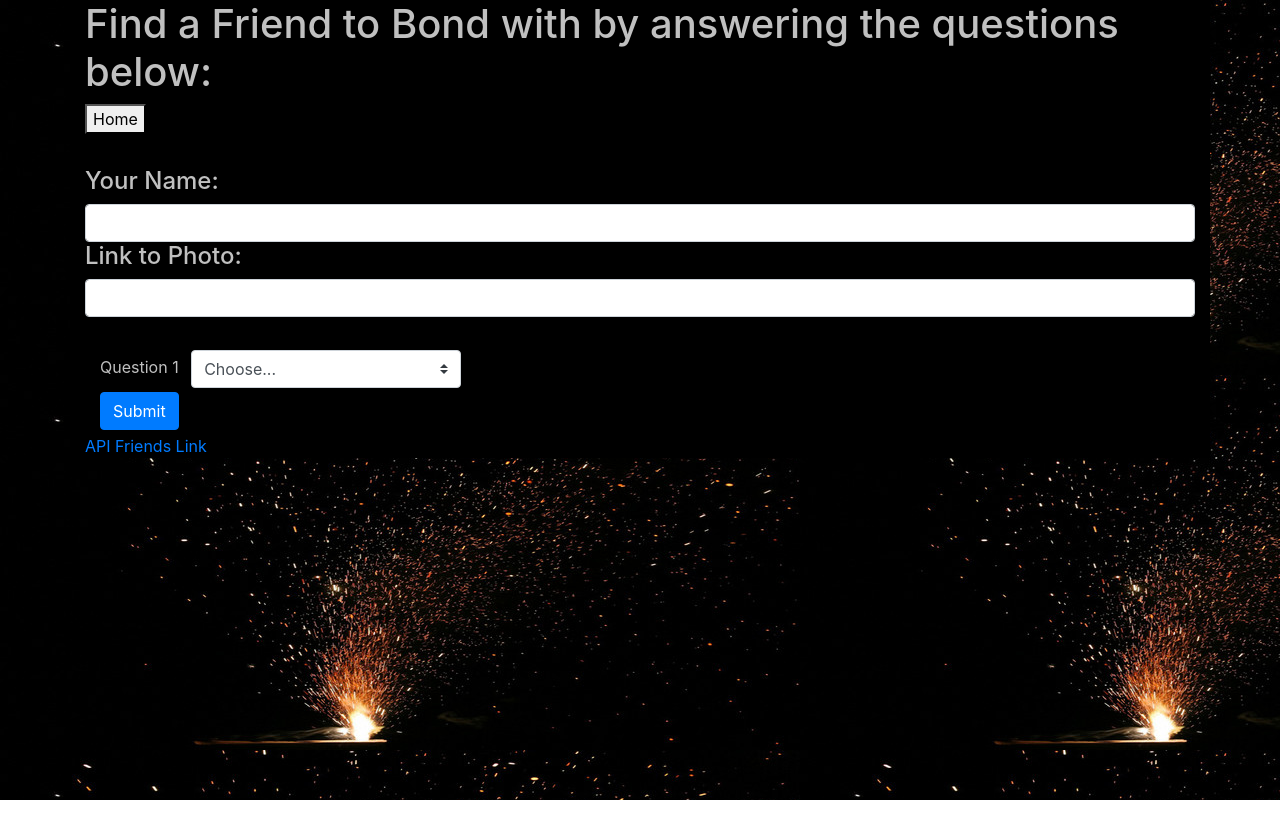
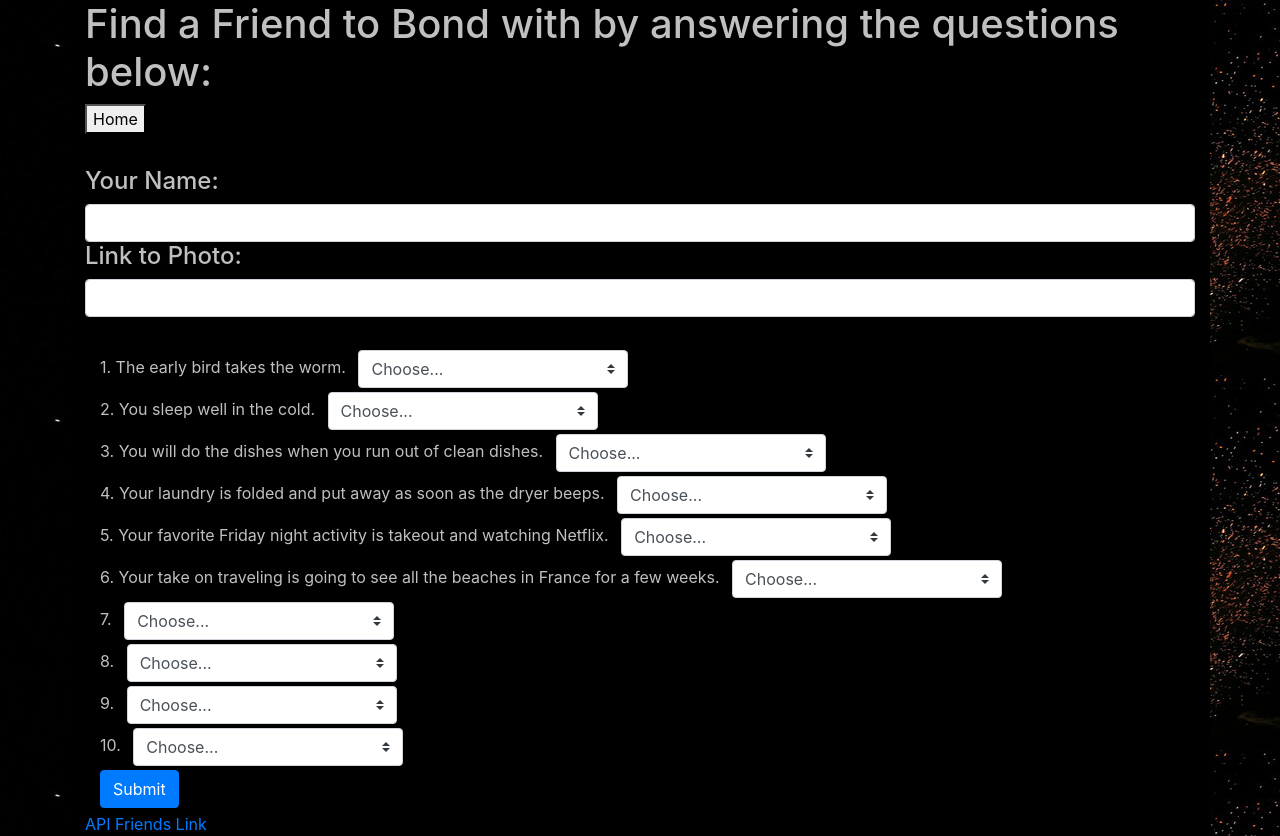
Before and after one commit to NehaNautiyal/FriendFinder, a plain HTML site: page app/public/survey.html in a window 1280 px wide. Before the commit the page ends 800 px from the top, so only its background shows below. Drawn offline with nearby package versions, Linux system fonts and the light colour scheme.

Commit message:
added questions

```diff
--- a/app/public/survey.html
+++ b/app/public/survey.html
@@ -26,13 +26,112 @@
         <hr>
 
         <div class="col-auto my-1">
-            <label class="mr-sm-2" for="inlineFormCustomSelect">Question 1</label>
+            <label class="mr-sm-2" for="inlineFormCustomSelect">1. The early bird takes the worm.</label>
             <select class="custom-select mr-sm-2" id="q1" id="inlineFormCustomSelect">
                 <option selected>Choose...</option>
                 <option value="1">1 (Strongly Disagree)</option>
-                <option value="2">Two</option>
-                <option value="3">Three</option>
-                <option value="4">Three</option>
+                <option value="2">2</option>
+                <option value="3">3</option>
+                <option value="4">4</option>
+                <option value="5">5 (Strongly Agree)</option>
+            </select>
+        </div>
+        <div class="col-auto my-1">
+            <label class="mr-sm-2" for="inlineFormCustomSelect">2. You sleep well in the cold.</label>
+            <select class="custom-select mr-sm-2" id="q2" id="inlineFormCustomSelect">
+                <option selected>Choose...</option>
+                <option value="1">1 (Strongly Disagree)</option>
+                <option value="2">2</option>
+                <option value="3">3</option>
+                <option value="4">4</option>
+                <option value="5">5 (Strongly Agree)</option>
+            </select>
+        </div>
+        <div class="col-auto my-1">
+            <label class="mr-sm-2" for="inlineFormCustomSelect">3. You will do the dishes when you run out of clean dishes.</label>
+            <select class="custom-select mr-sm-2" id="q3" id="inlineFormCustomSelect">
+                <option selected>Choose...</option>
+                <option value="1">1 (Strongly Disagree)</option>
+                <option value="2">2</option>
+                <option value="3">3</option>
+                <option value="4">4</option>
+                <option value="5">5 (Strongly Agree)</option>
+            </select>
+        </div>
+        <div class="col-auto my-1">
+            <label class="mr-sm-2" for="inlineFormCustomSelect">4. Your laundry is folded and put away as soon as the dryer beeps.</label>
+            <select class="custom-select mr-sm-2" id="q4" id="inlineFormCustomSelect">
+                <option selected>Choose...</option>
+                <option value="1">1 (Strongly Disagree)</option>
+                <option value="2">2</option>
+                <option value="3">3</option>
+                <option value="4">4</option>
+                <option value="5">5 (Strongly Agree)</option>
+            </select>
+        </div>
+        <div class="col-auto my-1">
+            <label class="mr-sm-2" for="inlineFormCustomSelect">5. Your favorite Friday night activity is takeout and watching Netflix.</label>
+            <select class="custom-select mr-sm-2" id="q5" id="inlineFormCustomSelect">
+                <option selected>Choose...</option>
+                <option value="1">1 (Strongly Disagree)</option>
+                <option value="2">2</option>
+                <option value="3">3</option>
+                <option value="4">4</option>
+                <option value="5">5 (Strongly Agree)</option>
+            </select>
+        </div>
+        <div class="col-auto my-1">
+            <label class="mr-sm-2" for="inlineFormCustomSelect">6. Your take on traveling is going to see all the beaches in France for a few weeks.</label>
+            <select class="custom-select mr-sm-2" id="q6" id="inlineFormCustomSelect">
+                <option selected>Choose...</option>
+                <option value="1">1 (Strongly Disagree)</option>
+                <option value="2">2</option>
+                <option value="3">3</option>
+                <option value="4">4</option>
+                <option value="5">5 (Strongly Agree)</option>
+            </select>
+        </div>
+        <div class="col-auto my-1">
+            <label class="mr-sm-2" for="inlineFormCustomSelect">7. </label>
+            <select class="custom-select mr-sm-2" id="q7" id="inlineFormCustomSelect">
+                <option selected>Choose...</option>
+                <option value="1">1 (Strongly Disagree)</option>
+                <option value="2">2</option>
+                <option value="3">3</option>
+                <option value="4">4</option>
+                <option value="5">5 (Strongly Agree)</option>
+            </select>
+        </div>
+        <div class="col-auto my-1">
+            <label class="mr-sm-2" for="inlineFormCustomSelect">8.</label>
+            <select class="custom-select mr-sm-2" id="q8" id="inlineFormCustomSelect">
+                <option selected>Choose...</option>
+                <option value="1">1 (Strongly Disagree)</option>
+                <option value="2">2</option>
+                <option value="3">3</option>
+                <option value="4">4</option>
+                <option value="5">5 (Strongly Agree)</option>
+            </select>
+        </div>
+        <div class="col-auto my-1">
+            <label class="mr-sm-2" for="inlineFormCustomSelect">9.</label>
+            <select class="custom-select mr-sm-2" id="q9" id="inlineFormCustomSelect">
+                <option selected>Choose...</option>
+                <option value="1">1 (Strongly Disagree)</option>
+                <option value="2">2</option>
+                <option value="3">3</option>
+                <option value="4">4</option>
+                <option value="5">5 (Strongly Agree)</option>
+            </select>
+        </div>
+        <div class="col-auto my-1">
+            <label class="mr-sm-2" for="inlineFormCustomSelect">10.</label>
+            <select class="custom-select mr-sm-2" id="q10" id="inlineFormCustomSelect">
+                <option selected>Choose...</option>
+                <option value="1">1 (Strongly Disagree)</option>
+                <option value="2">2</option>
+                <option value="3">3</option>
+                <option value="4">4</option>
                 <option value="5">5 (Strongly Agree)</option>
             </select>
         </div>
@@ -63,24 +162,19 @@
         photo: $("#photo").val().trim(),
         scores: [
             parseInt($("#q1").val()),
-            0,
-            0,
-            0,
-            0,
-            0,
-            0,
-            0,
-            0,
-            0
+            parseInt($("#q2").val()),
+            parseInt($("#q3").val()),
+            parseInt($("#q4").val()),
+            parseInt($("#q5").val()),
+            parseInt($("#q6").val()),
+            parseInt($("#q7").val()),
+            parseInt($("#q8").val()),
+            parseInt($("#q9").val()),
+            parseInt($("#q10").val())
         ]
     };
 
     console.log(newFriend);
-
-    // This line is the magic. It"s very similar to the standard ajax function we used.
-    // Essentially we give it a URL, we give it the object we want to send, then we have a "callback".
-    // The callback is the response of the server. In our case, we set up code in api-routes that "returns" true or false
-    // depending on if a tables is available or not.
 
     $.post("/api/friends", newFriend,
       function(data) {
@@ -90,9 +184,11 @@
         // Clear the form when submitting
         $("#name").val("");
         $("#photo").val("");
-        $("#q1").val("");
+        $(".custom-select").val("");
 
       });
+
+
 
   });
 
```
